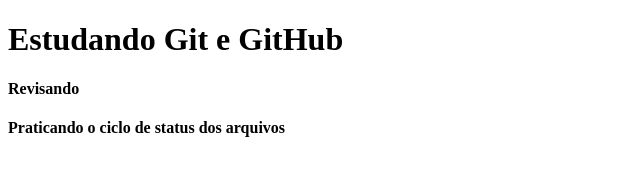
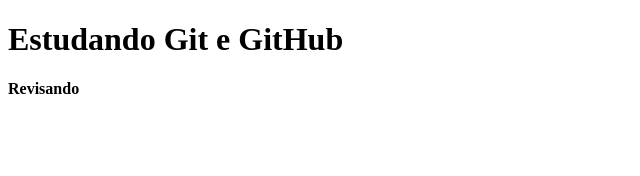
Before and after one commit to juliosanttos/treinamento, a plain HTML site: page index.html in a window 1280 px wide. Shown: the whole page, without its empty margins (0-640 px from the left). Drawn offline with Linux system fonts and the light colour scheme.

Commit message:
Deletando linhas

```diff
--- a/index.html
+++ b/index.html
@@ -7,6 +7,5 @@
 <body>
 	<h1>Estudando Git e GitHub</h1>
 	<h4>Revisando</h4>
-	<h4>Praticando o ciclo de status dos arquivos</h4>
 </body>
 </html>
```
